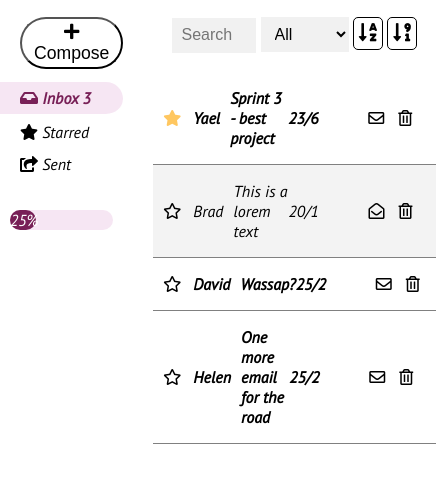
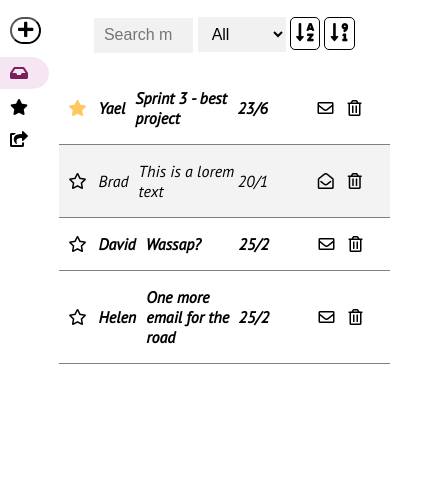
Before and after one commit to rachelysa/appSusPro, a plain HTML site: page index.html in a window 390 px wide. Both pictures are taken after a click on the button "go to email". Shown: the part 103-586 px from the top of the page, 436 px wide, since content can reach past the window. Drawn offline with Linux system fonts and the light colour scheme.

Commit message:
Mail support for small screens

```diff
--- a/css/mail/email-app.css
+++ b/css/mail/email-app.css
@@ -27,7 +27,9 @@ body {
     display: flex;
     flex-direction: column;
     flex-basis: 15%;
+    min-width: 190px;
 }
+
 
 /* .email-app nav li { */
 .email-app nav a {
@@ -70,3 +72,20 @@ body {
 .email-app .main-content {
     flex: 1;
 }
+
+@media (max-width: 600px) {
+    .email-app nav {
+        flex-basis: 15%;
+        min-width: 50px;
+        padding-right: 10px;
+    }
+    .email-app nav .wide {
+        display: none;
+    }
+    .email-app nav a {
+        padding-left: 10px;
+    }
+    .email-app nav .compose-btn {
+        padding: 1px 6px;
+    }
+}
--- a/css/mail/pages/email-details.css
+++ b/css/mail/pages/email-details.css
@@ -49,3 +49,14 @@
 .email-details .fas.fa-star {
     color: #ffc760;
 }
+
+@media (max-width: 480px) {
+    .email-details .actions {
+      display: grid;
+      grid-template-columns: repeat(4, 1fr);
+    }
+    .email-details .actions span{
+        grid-column-start: 4 span;
+        margin-bottom: 8px;
+      }
+}
--- a/js/apps/mail/cmps/email-compose.js
+++ b/js/apps/mail/cmps/email-compose.js
@@ -10,12 +10,10 @@ export default {
         <div class="email-content">
             <form @submit.prevent="sendEmail">
                 <div class="subject-container">
-                    <!-- <label for="subject"></label> -->
                     <input type="text" id="subject" v-model="email.subject" autocomplete="off" placeholder="Subject" />
                 </div>
                 <div class="body-container">
-                    <!-- <label for="body"></label> -->
-                    <textarea name="" id="body" rows="15" v-model="email.body" placeholder="Enter message here..."></textarea>
+                    <textarea name="" id="body" rows="13" v-model="email.body" placeholder="Enter message here..."></textarea>
                 </div>
                 <div class="email-footer">
                     <button class="send-btn">Send</button>
@@ -32,9 +30,6 @@ export default {
             }
         }
     },
-    // created() {
-    //     console.log(this.$route)
-    // },
     methods: {
         sendEmail(email) {
             if (!this.email.subject || !this.email.body) {
@@ -65,7 +60,6 @@ export default {
                     this.email.to = params.to;
                     this.email.from = params.from;
                 }
-                // this.sendEmail();
             }
         }
     },
--- a/js/apps/mail/pages/mail-app.js
+++ b/js/apps/mail/pages/mail-app.js
@@ -6,18 +6,18 @@ export default {
   <section class="email-app app-main">
         <nav>
             <router-link to="/mail/compose" class="nav">
-                <button class="compose-btn"><i class="fas fa-plus"></i> Compose</button>
+                <button class="compose-btn"><i class="fas fa-plus"></i><span class="wide"> Compose</span></button>
             </router-link>
             <router-link to="/mail/inbox" active-class="active-link">
-                <i class="fas fa-inbox"></i> Inbox <span v-if="unread">{{unread}}</span>
+                <i class="fas fa-inbox"></i><span class="wide"> Inbox </span><span v-if="unread" class="wide">{{unread}}</span>
             </router-link>
             <router-link to="/mail/starred" active-class="active-link">
-                <i class="fas fa-star"></i> Starred
+                <i class="fas fa-star"></i><span class="wide"> Starred</span>
             </router-link>
             <router-link to="/mail/sent" active-class="active-link">
-                <i class="fas fa-share-square"></i> Sent
+                <i class="fas fa-share-square"></i><span class="wide"> Sent</span>
             </router-link>
-            <email-status v-if="status" :status="status" />
+            <email-status v-if="status" :status="status" class="wide" />
         </nav>
       <div class="main-content">
           <router-view @status="updateStatus" @unreadAmount="updateUnread"></router-view>
```
